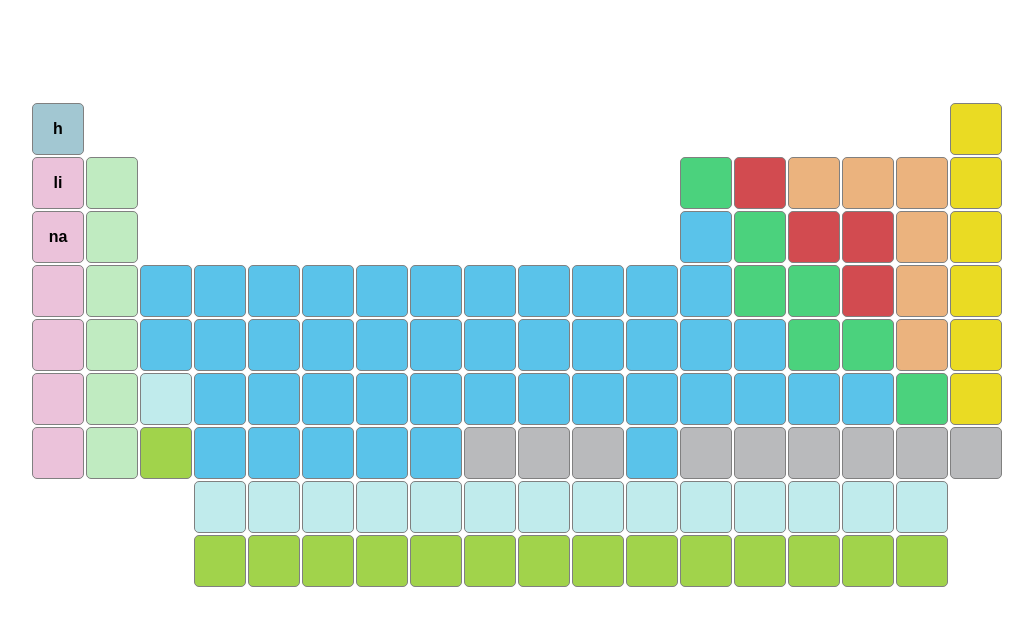
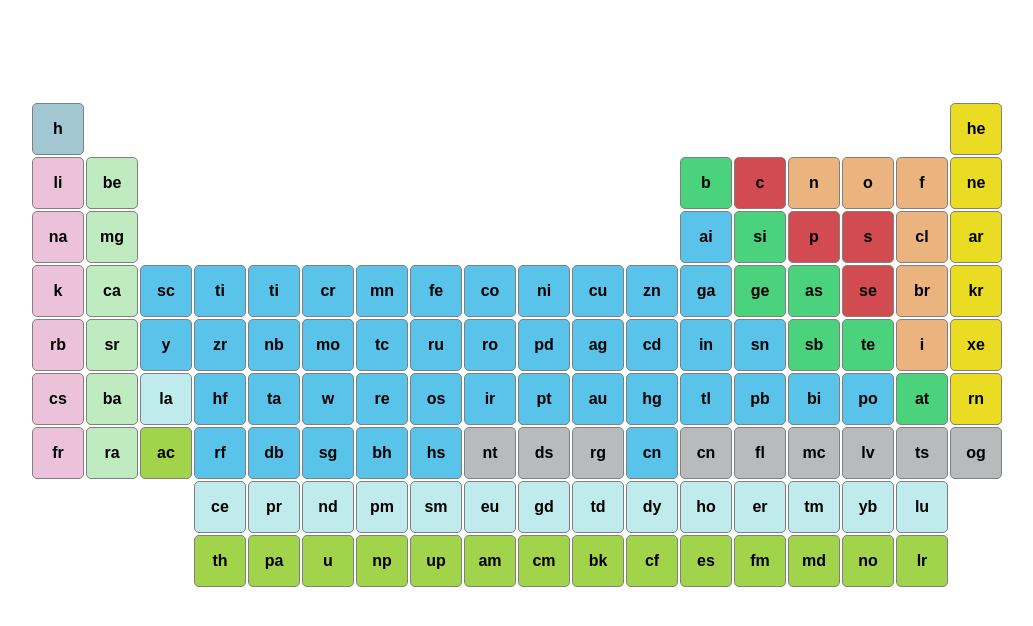
Before and after one commit to nologyRob/periodic-trial, a plain HTML site: page index.html in a window 1280 px wide. Shown: the whole page, without its empty margins (141-1174 px from the left). Drawn offline with Linux system fonts and the light colour scheme.

Commit message:
finished letters

```diff
--- a/index.html
+++ b/index.html
@@ -10,130 +10,130 @@
 <body>
   <div class="periodic">
     <div id="h" class="periodic__card">h</div>
-    <div id="li" class="periodic__card ">li</div>
-    <div id="na" class="periodic__card ">na</div>
-    <div id="k" class="periodic__card" ></div>
-    <div id="rb" class="periodic__card "></div>
-    <div id="cs" class="periodic__card "></div>
-    <div id="fr" class="periodic__card "></div>
+    <div id="li" class="periodic__card">li</div>
+    <div id="na" class="periodic__card">na</div>
+    <div id="k" class="periodic__card" >k</div>
+    <div id="rb" class="periodic__card">rb</div>
+    <div id="cs" class="periodic__card">cs</div>
+    <div id="fr" class="periodic__card">fr</div>
     <div id="blank00" class="periodic__card periodic__card--blank"></div>
     <div id="blank01" class="periodic__card periodic__card--blank"></div>
-    <div id="be" class="periodic__card"></div>
-    <div id="mg" class="periodic__card"></div>
-    <div id="ca" class="periodic__card"></div>
-    <div id="sr" class="periodic__card"></div>
-    <div id="ba" class="periodic__card"></div>
-    <div id="ra" class="periodic__card"></div>
+    <div id="be" class="periodic__card">be</div>
+    <div id="mg" class="periodic__card">mg</div>
+    <div id="ca" class="periodic__card">ca</div>
+    <div id="sr" class="periodic__card">sr</div>
+    <div id="ba" class="periodic__card">ba</div>
+    <div id="ra" class="periodic__card">ra</div>
     <div id="blank02" class="periodic__card periodic__card--blank"></div>
     <div id="blank03" class="periodic__card periodic__card--blank"></div>
-    <div id="sc" class="periodic__card"></div>
-    <div id="y" class="periodic__card"></div>
-    <div id="la" class="periodic__card"></div>
-    <div id="ac" class="periodic__card"></div>
+    <div id="sc" class="periodic__card">sc</div>
+    <div id="y" class="periodic__card">y</div>
+    <div id="la" class="periodic__card">la</div>
+    <div id="ac" class="periodic__card">ac</div>
     <div id="blank04" class="periodic__card periodic__card--blank"></div>
     <div id="blank05" class="periodic__card periodic__card--blank"></div>
-    <div id="ti" class="periodic__card"></div>
-    <div id="zr" class="periodic__card"></div>
-    <div id="hf" class="periodic__card"></div>
-    <div id="rf" class="periodic__card"></div>
-    <div id="ce" class="periodic__card"></div>
-    <div id="th" class="periodic__card"></div>
-    <div id="pa" class="periodic__card"></div>
-    <div id="u" class="periodic__card"></div>
-    <div id="np" class="periodic__card"></div>
-    <div id="up" class="periodic__card"></div>
-    <div id="am" class="periodic__card"></div>
-    <div id="cm" class="periodic__card"></div>
-    <div id="bk" class="periodic__card"></div>
-    <div id="cf" class="periodic__card"></div>
-    <div id="es" class="periodic__card"></div>
-    <div id="fm" class="periodic__card"></div>
-    <div id="md" class="periodic__card"></div>
-    <div id="no" class="periodic__card"></div>
-    <div id="lr" class="periodic__card"></div>
-    <div id="pr" class="periodic__card"></div>
-    <div id="nd" class="periodic__card"></div>
-    <div id="pm" class="periodic__card"></div>
-    <div id="sm" class="periodic__card"></div>
-    <div id="eu" class="periodic__card"></div>
-    <div id="gd" class="periodic__card"></div>
-    <div id="td" class="periodic__card"></div>
-    <div id="dy" class="periodic__card"></div>
-    <div id="ho" class="periodic__card"></div>
-    <div id="er" class="periodic__card"></div>
-    <div id="tm" class="periodic__card"></div>
-    <div id="yb" class="periodic__card"></div>
-    <div id="lu" class="periodic__card"></div>
-    <div id="db" class="periodic__card"></div>
-    <div id="sg" class="periodic__card"></div>
-    <div id="bh" class="periodic__card"></div>
-    <div id="hs" class="periodic__card"></div>
-    <div id="mt" class="periodic__card"></div>
-    <div id="ds" class="periodic__card"></div>
-    <div id="rg" class="periodic__card"></div>
-    <div id="cn" class="periodic__card"></div>
-    <div id="cn-two" class="periodic__card"></div>
-    <div id="fl" class="periodic__card"></div>
-    <div id="mc" class="periodic__card"></div>
-    <div id="lv" class="periodic__card"></div>
-    <div id="ts" class="periodic__card"></div>
-    <div id="og" class="periodic__card"></div>
-    <div id="ta" class="periodic__card"></div>
-    <div id="w" class="periodic__card"></div>
-    <div id="re" class="periodic__card"></div>
-    <div id="os" class="periodic__card"></div>
-    <div id="ir" class="periodic__card"></div>
-    <div id="pt" class="periodic__card"></div>
-    <div id="au" class="periodic__card"></div>
-    <div id="hg" class="periodic__card"></div>
-    <div id="tl" class="periodic__card"></div>
-    <div id="pb" class="periodic__card"></div>
-    <div id="bi" class="periodic__card"></div>
-    <div id="po" class="periodic__card"></div>
-    <div id="at" class="periodic__card"></div>
-    <div id="rn" class="periodic__card"></div>
-    <div id="nb" class="periodic__card"></div>
-    <div id="mo" class="periodic__card"></div>
-    <div id="tc" class="periodic__card"></div>
-    <div id="ru" class="periodic__card"></div>
-    <div id="ro" class="periodic__card"></div>
-    <div id="pd" class="periodic__card"></div>
-    <div id="ag" class="periodic__card"></div>
-    <div id="cd" class="periodic__card"></div>
-    <div id="in" class="periodic__card"></div>
-    <div id="sn" class="periodic__card"></div>
-    <div id="sb" class="periodic__card"></div>
-    <div id="te" class="periodic__card"></div>
-    <div id="i" class="periodic__card"></div>
-    <div id="xe" class="periodic__card"></div>
-    <div id="ti-second" class="periodic__card"></div>
-    <div id="cr" class="periodic__card"></div>
-    <div id="mn" class="periodic__card"></div>
-    <div id="fe" class="periodic__card"></div>
-    <div id="co" class="periodic__card"></div>
-    <div id="ni" class="periodic__card"></div>
-    <div id="cu" class="periodic__card"></div>
-    <div id="zn" class="periodic__card"></div>
-    <div id="ga" class="periodic__card"></div>
-    <div id="ge" class="periodic__card"></div>
-    <div id="as" class="periodic__card"></div>
-    <div id="se" class="periodic__card"></div>
-    <div id="br" class="periodic__card"></div>
-    <div id="kr" class="periodic__card"></div>
-    <div id="ar" class="periodic__card"></div>
-    <div id="ne" class="periodic__card"></div>
-    <div id="he" class="periodic__card"></div>
+    <div id="ti" class="periodic__card">ti</div>
+    <div id="zr" class="periodic__card">zr</div>
+    <div id="hf" class="periodic__card">hf</div>
+    <div id="rf" class="periodic__card">rf</div>
+    <div id="ce" class="periodic__card">ce</div>
+    <div id="th" class="periodic__card">th</div>
+    <div id="pa" class="periodic__card">pa</div>
+    <div id="u" class="periodic__card">u</div>
+    <div id="np" class="periodic__card">np</div>
+    <div id="up" class="periodic__card">up</div>
+    <div id="am" class="periodic__card">am</div>
+    <div id="cm" class="periodic__card">cm</div>
+    <div id="bk" class="periodic__card">bk</div>
+    <div id="cf" class="periodic__card">cf</div>
+    <div id="es" class="periodic__card">es</div>
+    <div id="fm" class="periodic__card">fm</div>
+    <div id="md" class="periodic__card">md</div>
+    <div id="no" class="periodic__card">no</div>
+    <div id="lr" class="periodic__card">lr</div>
+    <div id="pr" class="periodic__card">pr</div>
+    <div id="nd" class="periodic__card">nd</div>
+    <div id="pm" class="periodic__card">pm</div>
+    <div id="sm" class="periodic__card">sm</div>
+    <div id="eu" class="periodic__card">eu</div>
+    <div id="gd" class="periodic__card">gd</div>
+    <div id="td" class="periodic__card">td</div>
+    <div id="dy" class="periodic__card">dy</div>
+    <div id="ho" class="periodic__card">ho</div>
+    <div id="er" class="periodic__card">er</div>
+    <div id="tm" class="periodic__card">tm</div>
+    <div id="yb" class="periodic__card">yb</div>
+    <div id="lu" class="periodic__card">lu</div>
+    <div id="db" class="periodic__card">db</div>
+    <div id="sg" class="periodic__card">sg</div>
+    <div id="bh" class="periodic__card">bh</div>
+    <div id="hs" class="periodic__card">hs</div>
+    <div id="mt" class="periodic__card">nt</div>
+    <div id="ds" class="periodic__card">ds</div>
+    <div id="rg" class="periodic__card">rg</div>
+    <div id="cn" class="periodic__card">cn</div>
+    <div id="cn-two" class="periodic__card">cn</div>
+    <div id="fl" class="periodic__card">fl</div>
+    <div id="mc" class="periodic__card">mc</div>
+    <div id="lv" class="periodic__card">lv</div>
+    <div id="ts" class="periodic__card">ts</div>
+    <div id="og" class="periodic__card">og</div>
+    <div id="ta" class="periodic__card">ta</div>
+    <div id="w" class="periodic__card">w</div>
+    <div id="re" class="periodic__card">re</div>
+    <div id="os" class="periodic__card">os</div>
+    <div id="ir" class="periodic__card">ir</div>
+    <div id="pt" class="periodic__card">pt</div>
+    <div id="au" class="periodic__card">au</div>
+    <div id="hg" class="periodic__card">hg</div>
+    <div id="tl" class="periodic__card">tl</div>
+    <div id="pb" class="periodic__card">pb</div>
+    <div id="bi" class="periodic__card">bi</div>
+    <div id="po" class="periodic__card">po</div>
+    <div id="at" class="periodic__card">at</div>
+    <div id="rn" class="periodic__card">rn</div>
+    <div id="nb" class="periodic__card">nb</div>
+    <div id="mo" class="periodic__card">mo</div>
+    <div id="tc" class="periodic__card">tc</div>
+    <div id="ru" class="periodic__card">ru</div>
+    <div id="ro" class="periodic__card">ro</div>
+    <div id="pd" class="periodic__card">pd</div>
+    <div id="ag" class="periodic__card">ag</div>
+    <div id="cd" class="periodic__card">cd</div>
+    <div id="in" class="periodic__card">in</div>
+    <div id="sn" class="periodic__card">sn</div>
+    <div id="sb" class="periodic__card">sb</div>
+    <div id="te" class="periodic__card">te</div>
+    <div id="i" class="periodic__card">i</div>
+    <div id="xe" class="periodic__card">xe</div>
+    <div id="ti-second" class="periodic__card">ti</div>
+    <div id="cr" class="periodic__card">cr</div>
+    <div id="mn" class="periodic__card">mn</div>
+    <div id="fe" class="periodic__card">fe</div>
+    <div id="co" class="periodic__card">co</div>
+    <div id="ni" class="periodic__card">ni</div>
+    <div id="cu" class="periodic__card">cu</div>
+    <div id="zn" class="periodic__card">zn</div>
+    <div id="ga" class="periodic__card">ga</div>
+    <div id="ge" class="periodic__card">ge</div>
+    <div id="as" class="periodic__card">as</div>
+    <div id="se" class="periodic__card">se</div>
+    <div id="br" class="periodic__card">br</div>
+    <div id="kr" class="periodic__card">kr</div>
+    <div id="ar" class="periodic__card">ar</div>
+    <div id="ne" class="periodic__card">ne</div>
+    <div id="he" class="periodic__card">he</div>
     <div id="blank06" class="periodic__card periodic__card--blank"></div>
-    <div id="ai" class="periodic__card"></div>
-    <div id="si" class="periodic__card"></div>
-    <div id="p" class="periodic__card"></div>
-    <div id="s" class="periodic__card"></div>
-    <div id="cl" class="periodic__card"></div>
-    <div id="b" class="periodic__card"></div>
-    <div id="c" class="periodic__card"></div>
-    <div id="n" class="periodic__card"></div>
-    <div id="o" class="periodic__card"></div>
-    <div id="f" class="periodic__card"></div>
+    <div id="ai" class="periodic__card">ai</div>
+    <div id="si" class="periodic__card">si</div>
+    <div id="p" class="periodic__card">p</div>
+    <div id="s" class="periodic__card">s</div>
+    <div id="cl" class="periodic__card">cl</div>
+    <div id="b" class="periodic__card">b</div>
+    <div id="c" class="periodic__card">c</div>
+    <div id="n" class="periodic__card">n</div>
+    <div id="o" class="periodic__card">o</div>
+    <div id="f" class="periodic__card">f</div>
     <div id="blank07" class="periodic__card periodic__card--blank"></div>
     <div id="blank08" class="periodic__card periodic__card--blank"></div>
   </div>
```
